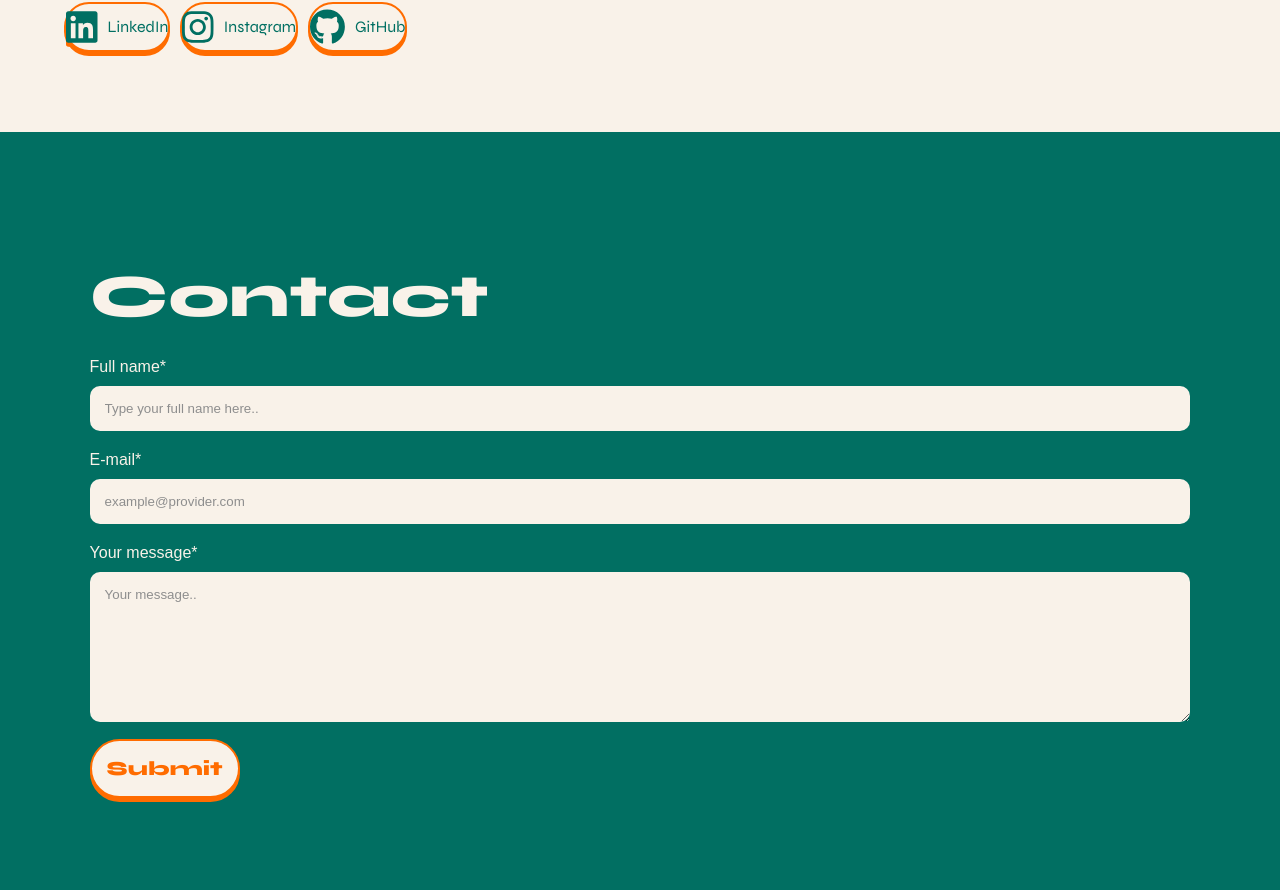
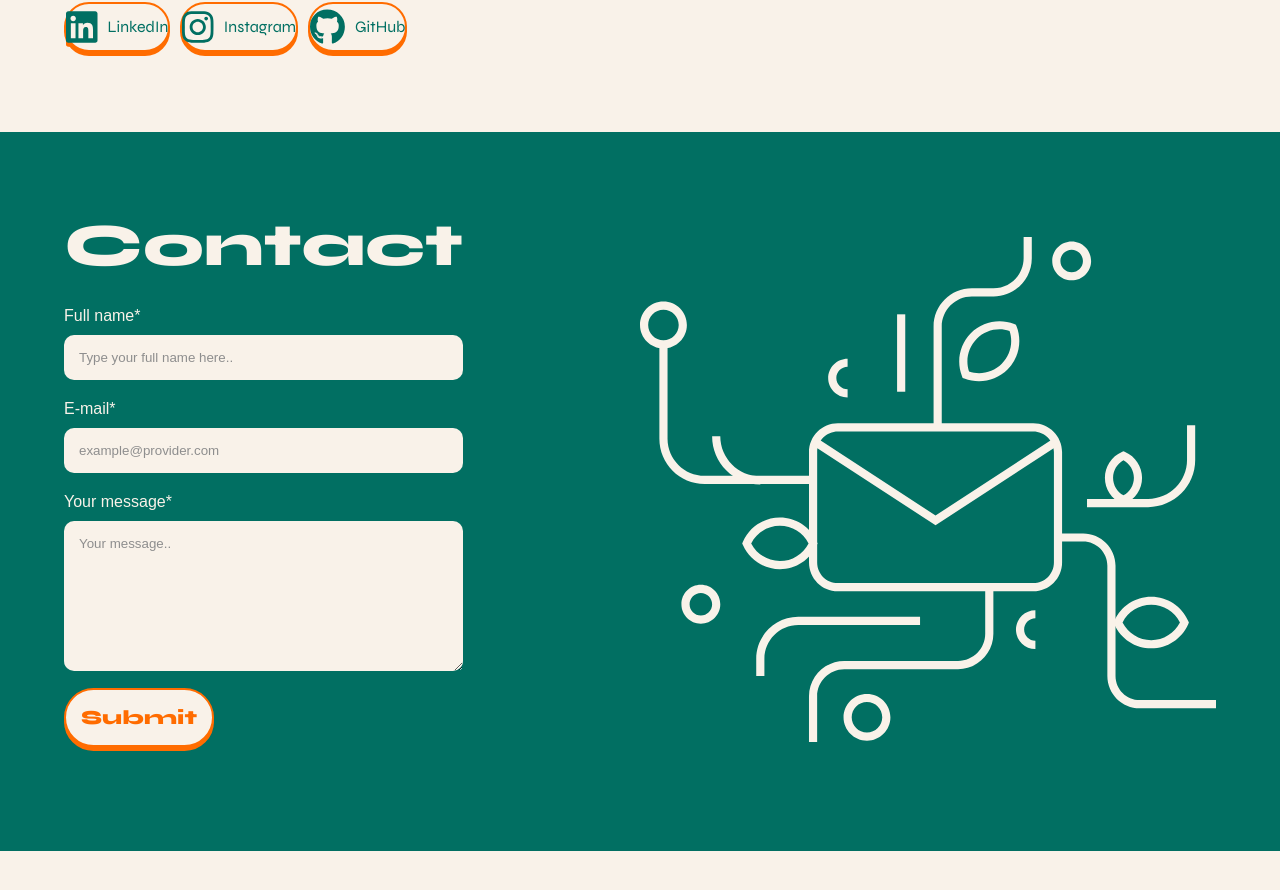
Before and after one commit to HalloJo/jorik-van-ruiswijk, a Next.js app: page / in a window 1280 px wide. Shown: the part 2130-3020 px from the top of the page. After the commit the page ends 2981 px from the top, so only its background shows below. Built offline with nearby package versions, Linux system fonts and the light colour scheme; a web font is replaced by a local one.

Commit message:
Style Contact for Desktop

```diff
--- a/components/Contact/Contact.jsx
+++ b/components/Contact/Contact.jsx
@@ -2,6 +2,7 @@ import styles from '../Contact/Contact.module.scss'
 import Heading from '../Heading/Heading'
 import { useForm } from 'react-hook-form'
 import Button from '../Button/Button'
+import ContactArt from '../ContactArt/ContactArt'
 
 const Contact = () => {
 
@@ -9,6 +10,8 @@ const Contact = () => {
 
     return (
         <section id='contact' className={styles.contact}>
+            <div className={styles.contact__container}>
+                <div className={styles.contact__formWrapper}>
                     <Heading heading="Contact" exception={"beige"} />
                     <form onSubmit={handleSubmit()} className={styles.contact__form}>
                         <div className={styles.contact__inputWrapper}>
@@ -29,6 +32,9 @@ const Contact = () => {
                         </div>
                         <Button type='submit' label='Submit' />
                     </form>
+                </div>
+                <ContactArt />
+            </div>
         </section>
     )
 }
--- a/components/Contact/Contact.module.scss
+++ b/components/Contact/Contact.module.scss
@@ -1,11 +1,33 @@
 .contact {
     background-color: var(--color-green);
+    display: flex;
+    align-items: center;
+    justify-content: center;
 
+    @media (min-width: 1024px) {
+        padding: 6vw 5vw;
+    }
+
+    &__container {
+        width: 100%;
+
+        @media (min-width: 1024px) {
+            max-width: 1200px;
+            width: 100%;
+            display: flex;
+            align-items: center;
+            justify-content: space-between;
+        }
+    }
 
     &__form {
         font-family: 'Kantumruy Pro', sans-serif;
         color: var(--color-beige);
         margin: 25px 0;
+
+        @media (min-width: 1024px) {
+        }
+
     }
 
     &__inputWrapper {
--- /dev/null
+++ b/components/ContactArt/ContactArt.jsx
@@ -0,0 +1,32 @@
+import styles from '../ContactArt/ContactArt.module.scss'
+
+const ContactArt = () => {
+    return (
+        <div className={styles.contactArt}>
+            <svg className={styles.contactArt__svg} id="Layer_1" data-name="Layer 1" xmlns="http://www.w3.org/2000/svg" viewBox="0 0 282.17 247.4">
+            <path className="cls-1" d="M58.94,121.19c-13.02,0-23.61-10.59-23.61-23.61h4c0,10.82,8.8,19.61,19.61,19.61v4Z"/>
+            <path className="cls-1" d="M68.52,162.74c-7.85,0-14.95-4.65-18.1-11.85l-.35-.8,.35-.8c3.15-7.2,10.25-11.85,18.1-11.85s14.95,4.65,18.1,11.85l.35,.8-.35,.8c-3.15,7.2-10.25,11.85-18.1,11.85Zm-14.06-12.65c2.67,5.28,8.09,8.65,14.06,8.65s11.39-3.37,14.06-8.65c-2.67-5.28-8.09-8.65-14.06-8.65s-11.39,3.37-14.06,8.65Z"/>
+            <path className="cls-1" d="M250.45,201.51c-7.85,0-14.95-4.65-18.1-11.85l-.35-.8,.35-.8c3.15-7.2,10.25-11.85,18.1-11.85s14.95,4.65,18.1,11.85l.35,.8-.35,.8c-3.15,7.2-10.25,11.85-18.1,11.85Zm-14.06-12.65c2.67,5.28,8.09,8.65,14.06,8.65s11.39-3.37,14.06-8.65c-2.67-5.28-8.09-8.65-14.06-8.65s-11.39,3.37-14.06,8.65Z"/>
+            <path className="cls-1" d="M166.08,70.7c-2.42,0-4.86-.45-7.21-1.36l-.81-.32-.32-.81c-2.87-7.31-1.13-15.62,4.42-21.17,5.55-5.55,13.86-7.29,21.17-4.42l.81,.32,.32,.81c2.87,7.31,1.13,15.62-4.42,21.17-3.77,3.77-8.83,5.78-13.97,5.78Zm-4.91-4.79c5.62,1.85,11.84,.39,16.06-3.83,4.22-4.22,5.67-10.43,3.82-16.05-5.62-1.85-11.84-.39-16.05,3.83-4.22,4.22-5.67,10.43-3.82,16.05Z"/>
+            <path className="cls-1" d="M111.19,246.78c-6.33,0-11.48-5.15-11.48-11.48s5.15-11.48,11.48-11.48,11.48,5.15,11.48,11.48-5.15,11.48-11.48,11.48Zm0-18.97c-4.13,0-7.48,3.36-7.48,7.48s3.36,7.48,7.48,7.48,7.48-3.36,7.48-7.48-3.36-7.48-7.48-7.48Z"/>
+            <path className="cls-1" d="M211.47,21.24c-5.25,0-9.52-4.27-9.52-9.52s4.27-9.52,9.52-9.52,9.52,4.27,9.52,9.52-4.27,9.52-9.52,9.52Zm0-15.03c-3.04,0-5.52,2.47-5.52,5.52s2.47,5.52,5.52,5.52,5.52-2.47,5.52-5.52-2.47-5.52-5.52-5.52Z"/>
+            <path className="cls-1" d="M29.81,189.42c-5.25,0-9.52-4.27-9.52-9.52s4.27-9.52,9.52-9.52,9.52,4.27,9.52,9.52-4.27,9.52-9.52,9.52Zm0-15.03c-3.04,0-5.52,2.47-5.52,5.52s2.47,5.52,5.52,5.52,5.52-2.47,5.52-5.52-2.47-5.52-5.52-5.52Z"/>
+            <path className="cls-1" d="M193.7,201.84c-5.25,0-9.52-4.27-9.52-9.52s4.27-9.52,9.52-9.52v4c-3.04,0-5.52,2.47-5.52,5.52s2.47,5.52,5.52,5.52v4Z"/>
+            <path className="cls-1" d="M101.7,78.63c-5.25,0-9.52-4.27-9.52-9.52s4.27-9.52,9.52-9.52v4c-3.04,0-5.52,2.47-5.52,5.52s2.47,5.52,5.52,5.52v4Z"/>
+            <path className="cls-1" d="M11.48,54.55c-6.33,0-11.48-5.15-11.48-11.48s5.15-11.48,11.48-11.48,11.48,5.15,11.48,11.48-5.15,11.48-11.48,11.48Zm0-18.97c-4.13,0-7.48,3.36-7.48,7.48s3.36,7.48,7.48,7.48,7.48-3.36,7.48-7.48-3.36-7.48-7.48-7.48Z"/>
+            <path className="cls-1" d="M84.78,120.99H31.67c-12.23,0-22.18-9.95-22.18-22.18V52.62h4v46.19c0,10.03,8.16,18.18,18.18,18.18h53.11v4Z"/>
+            <path className="cls-1" d="M236.85,130.98l-.8-.35c-5.04-2.2-8.3-7.18-8.3-12.68s3.26-10.48,8.3-12.68l.8-.35,.8,.35c5.04,2.2,8.3,7.18,8.3,12.68s-3.26,10.48-8.3,12.68l-.8,.35Zm0-21.66c-3.13,1.72-5.1,5.01-5.1,8.62s1.98,6.91,5.1,8.62c3.13-1.72,5.1-5.01,5.1-8.62s-1.98-6.91-5.1-8.62Z"/>
+            <path className="cls-1" d="M248.94,132.34h-29.95v-4h29.95c10.5,0,19.04-8.54,19.04-19.04v-17.14h4v17.14c0,12.7-10.33,23.04-23.04,23.04Z"/>
+            <path className="cls-1" d="M147.82,92.02h-4V43.82c0-10.33,8.4-18.73,18.73-18.73h10.65c8.12,0,14.73-6.61,14.73-14.73V0h4V10.36c0,10.33-8.4,18.73-18.73,18.73h-10.65c-8.12,0-14.73,6.61-14.73,14.73v48.19Z"/>
+            <path className="cls-1" d="M192.62,173.54H96.93c-7.8,0-14.14-6.34-14.14-14.14v-54.03c0-7.8,6.34-14.14,14.14-14.14h95.7c7.8,0,14.14,6.35,14.14,14.14v54.03c0,7.8-6.34,14.14-14.14,14.14ZM96.93,95.23c-5.59,0-10.14,4.55-10.14,10.14v54.03c0,5.59,4.55,10.14,10.14,10.14h95.7c5.59,0,10.14-4.55,10.14-10.14v-54.03c0-5.59-4.55-10.14-10.14-10.14H96.93Z"/>
+            <polygon className="cls-1" points="144.78 141.24 83.69 101.37 85.88 98.02 144.78 136.46 203.68 98.02 205.86 101.37 144.78 141.24"/>
+            <path className="cls-1" d="M282.17,230.86h-37.36c-8.74,0-15.86-7.11-15.86-15.86v-53.94c0-6.54-5.32-11.85-11.86-11.85h-12.34v-4h12.34c8.74,0,15.86,7.11,15.86,15.85v53.94c0,6.54,5.32,11.86,11.86,11.86h37.36v4Z"/>
+            <path className="cls-1" d="M86.78,247.4h-4v-22.42c0-9.53,7.75-17.28,17.28-17.28h55.77c7.32,0,13.28-5.96,13.28-13.28v-22.89h4v22.89c0,9.53-7.75,17.28-17.28,17.28h-55.77c-7.32,0-13.28,5.96-13.28,13.28v22.42Z"/>
+            <rect className="cls-1" x="125.94" y="37.88" width="4" height="37.92"/>
+            <path className="cls-1" d="M60.94,215.12h-4v-8.51c0-11.34,9.23-20.57,20.57-20.57h59.68v4h-59.68c-9.13,0-16.57,7.43-16.57,16.57v8.51Z"/>
+            </svg>
+        </div>
+    )
+}
+
+export default ContactArt
--- /dev/null
+++ b/components/ContactArt/ContactArt.module.scss
@@ -0,0 +1,12 @@
+.contactArt {
+    display: none;
+
+    @media (min-width: 1024px) {
+        width: 50%;
+        display: block;
+    }
+
+    &__svg {
+        fill: var(--color-beige);
+    }
+}
```
Lines whose indentation alone changed are shown as unchanged.
